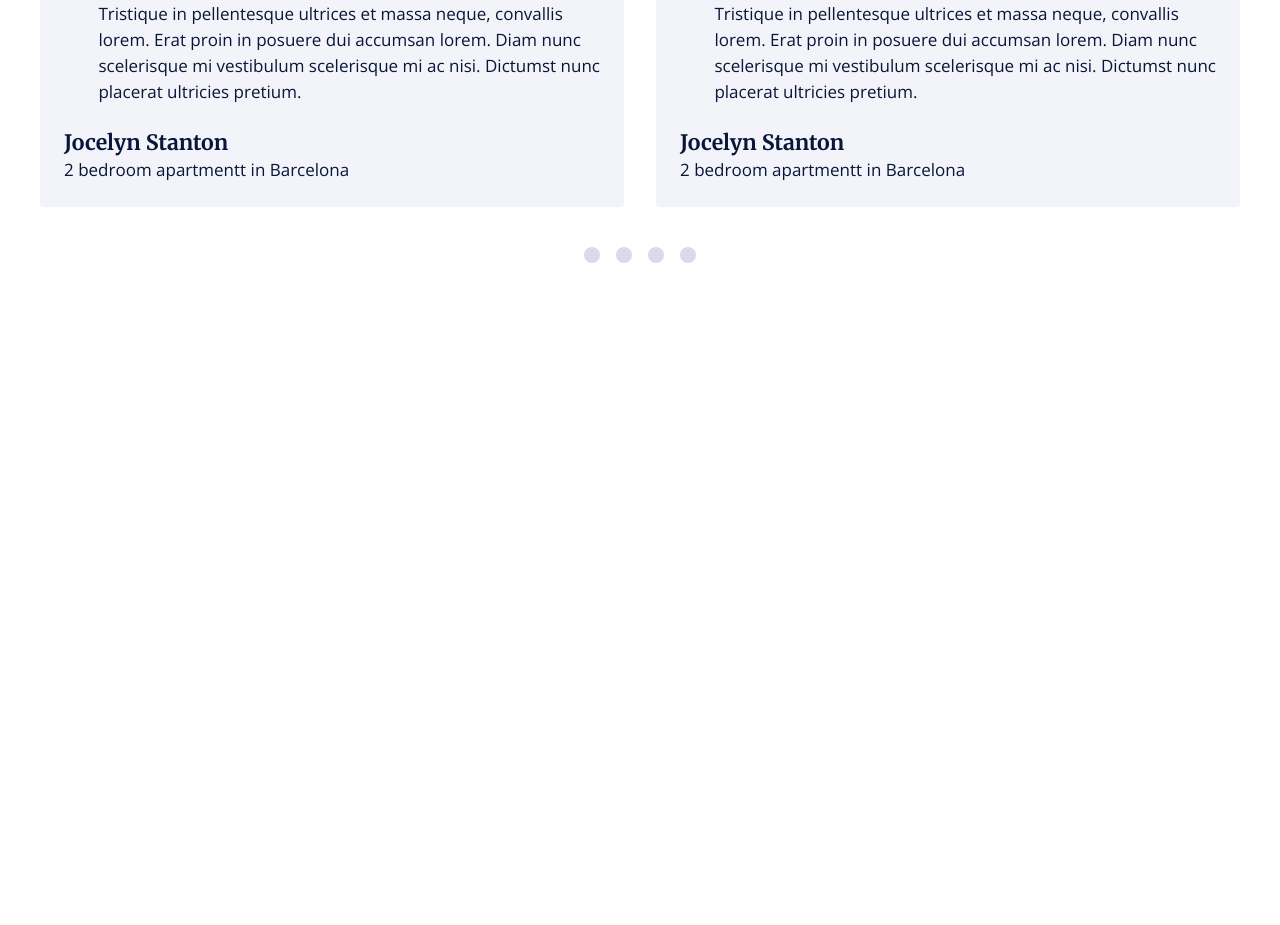
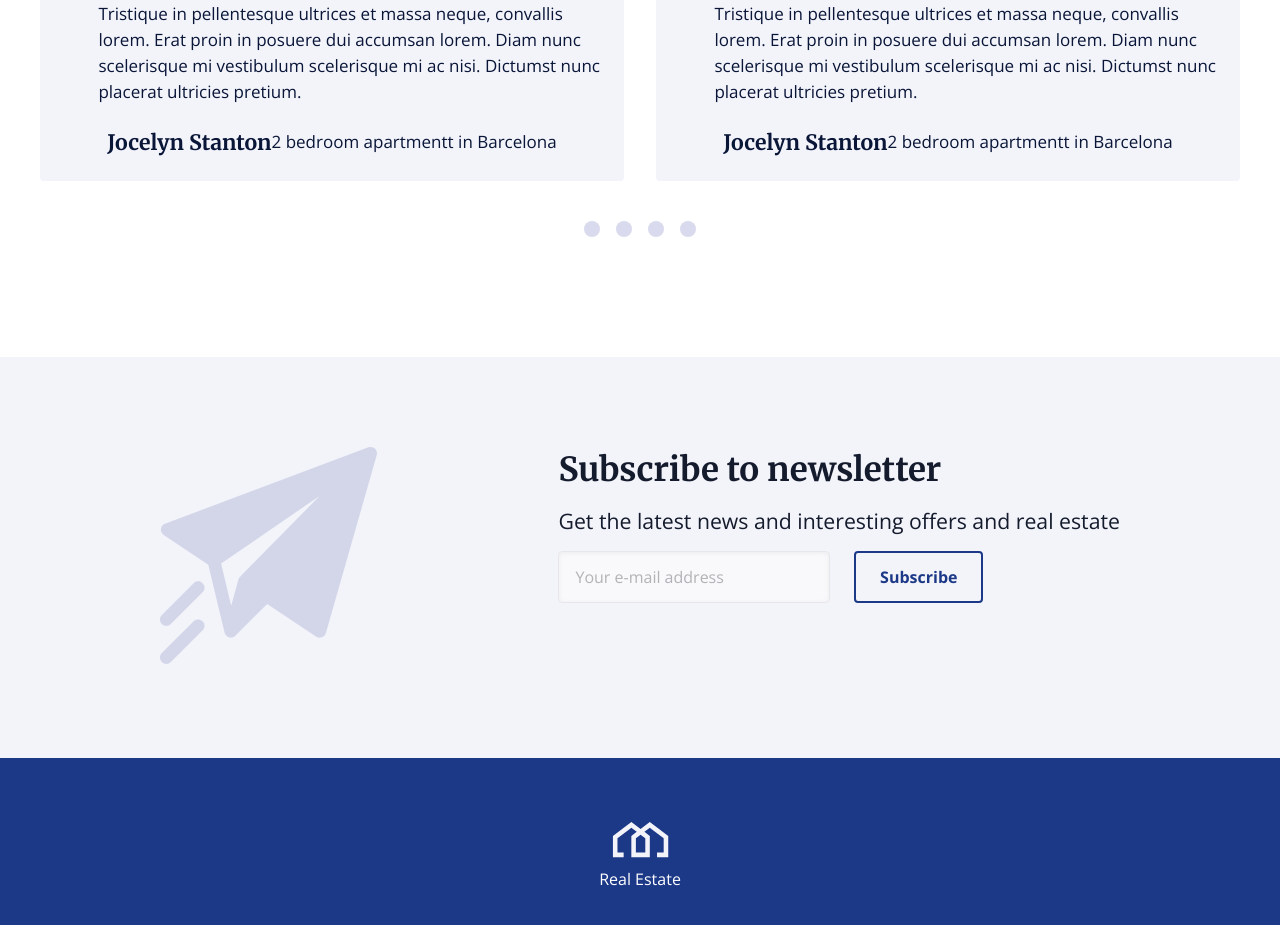
Before and after one commit to 6LiTCH66/real-estate-client, a React (Create React App) app: page / in a window 1280 px wide. Shown: the part 3490-4415 px from the top of the page. Before the commit the page ends 3873 px from the top, so only its background shows below. Built offline with nearby package versions, Linux system fonts and the light colour scheme.

Commit message:
footer was added to the main page

```diff
--- a/src/App.tsx
+++ b/src/App.tsx
@@ -1,6 +1,6 @@
 import React from 'react';
 import './App.scss';
-import {Navbar} from "./components";
+import {Navbar, Footer} from "./components";
 import {HomePage} from "./pages";
 
 function App() {
@@ -8,6 +8,7 @@ function App() {
     <div className="App">
         <Navbar/>
         <HomePage/>
+        <Footer/>
     </div>
   );
 }
--- a/src/components/Footer/Footer.tsx
+++ b/src/components/Footer/Footer.tsx
@@ -1,10 +1,43 @@
 import React from 'react';
 import "./footer.scss"
+import footer_logo from "../../assets/footer_logo.svg"
+import newsletter from "../../assets/newsletter.svg"
 
 function Footer() {
     return (
-        <div>
-            Footer
+        <div className="footer">
+            <div className="container">
+
+                <div className="newsletter">
+                    <div className="wrapper">
+
+                        <div className="img-wrapper">
+                            <img src={newsletter} alt="Newsletter"/>
+                        </div>
+
+                        <div className="info">
+                            <h4>Subscribe to newsletter</h4>
+                            <p>Get the latest news and interesting offers and real estate</p>
+
+                            <div className="form">
+                                <input type="email" className="input-email" placeholder="Your e-mail address"/>
+                                <button type="button" className="subscribe">
+                                    <span>Subscribe</span>
+                                </button>
+                            </div>
+
+                        </div>
+                    </div>
+
+
+
+                </div>
+
+                <footer>
+                    <img src={footer_logo} alt="Logo"/>
+                    <p>Real Estate</p>
+                </footer>
+            </div>
         </div>
     );
 }
--- a/src/components/Footer/footer.scss
+++ b/src/components/Footer/footer.scss
@@ -0,0 +1,142 @@
+@import "../../styles/variables";
+
+.footer{
+  display: flex;
+  justify-content: center;
+
+
+
+  .container{
+    width: 100%;
+
+    footer{
+      display: flex;
+      flex-direction: column;
+      align-items: center;
+      padding: 4rem 0;
+      background-color: $blue;
+      gap: 10px;
+
+      p{
+        font-family: $body-font;
+        color: $white-color;
+      }
+
+      .logo-wrapper{
+        img{
+          fill: $white-color;
+        }
+      }
+    }
+
+    .newsletter{
+
+      width: 100%;
+      padding: 90px 0;
+      display: flex;
+      justify-content: center;
+      align-items: center;
+      gap: 6rem;
+
+      background-color: $light-blue;
+
+      .wrapper{
+        padding: 0 20px;
+        max-width: 1000px;
+        width: 100%;
+        display: flex;
+        justify-content: space-between;
+        gap: 10px;
+
+        .img-wrapper{
+          img{
+            max-width: 100%;
+            max-height: 100%;
+          }
+        }
+
+        .info{
+          display: flex;
+          flex-direction: column;
+          gap: 1rem;
+          h4{
+            font-family: $headings-font;
+            color: $text-color;
+            font-style: normal;
+            font-weight: 700;
+            font-size: 33.203px;
+            line-height: 44px;
+          }
+          p{
+            font-family: $body-font;
+            color: $text-color;
+            font-style: normal;
+            font-weight: 400;
+            font-size: 21.25px;
+            line-height: 28px;
+          }
+
+          .form{
+            display: flex;
+            flex-direction: row;
+            justify-content: space-between;
+            max-width: 425px;
+            width: 100%;
+            gap: 10px;
+
+
+            .input-email{
+
+              max-width: 272px;
+              height: 52px;
+              width: 100%;
+              padding: .5rem 1rem;
+              font-family: $body-font;
+              color: $text-color;
+              opacity: 0.5;
+              font-style: normal;
+              font-weight: 400;
+              font-size: 16px;
+              line-height: 27px;
+              border-radius: 4px;
+              border: 1px solid #DDDDDD;
+              box-shadow: inset 0px 1px 5px rgba(0, 0, 0, 0.1);
+
+              &:focus{
+                outline: none;
+              }
+            }
+
+            .subscribe{
+              cursor: pointer;
+              padding: 13px 24px;
+              background-color: transparent;
+              border-radius: 4px;
+              border: 2px solid #1C3988;
+
+              span{
+                font-family: $body-font;
+                color: $blue;
+                font-style: normal;
+                font-weight: 700;
+                font-size: 16px;
+                line-height: 22px;
+              }
+
+            }
+          }
+        }
+
+        @media screen and (max-width: 480px){
+          .img-wrapper{
+            display: none;
+          }
+        }
+
+      }
+
+
+
+    }
+  }
+}
--- a/src/components/References/references.scss
+++ b/src/components/References/references.scss
@@ -45,6 +45,7 @@
       justify-content: center;
       gap: 1rem;
       margin-top: 1.5rem;
+
       .dot{
         cursor: pointer;
         width: 16px;
--- a/src/components/index.ts
+++ b/src/components/index.ts
@@ -5,3 +5,4 @@ export {default as PropertyCard} from "./PropertyCard/PropertyCard"
 export {default as AboutUs} from "./About/About"
 export {default as OurTeam} from "./Team/OurTeam"
 export {default as References} from "./References/References"
+export {default as Footer} from "./Footer/Footer"
```
Also changed, not shown: src/assets/footer_logo.svg (added), src/assets/newsletter.svg (added).
